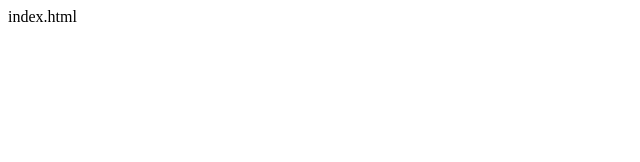
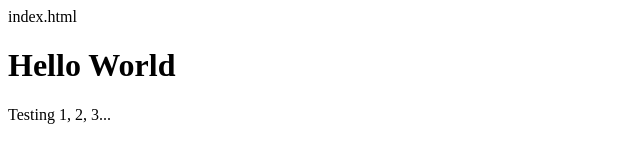
Before and after one commit to Tompotmelon/GSAPP-CDP-Module, a plain HTML site: page index.html in a window 1280 px wide. Shown: the whole page, without its empty margins (0-640 px from the left). Drawn offline with Linux system fonts and the light colour scheme.

Commit message:
Update index.html

```diff
--- a/index.html
+++ b/index.html
@@ -7,7 +7,8 @@ index.html
 </head>
 <body>
 
-  <!-- Hello World -->
+  <h1>Hello World</h1>
+  <p>Testing 1, 2, 3...</p>
 
 </body>
 </html>
```
